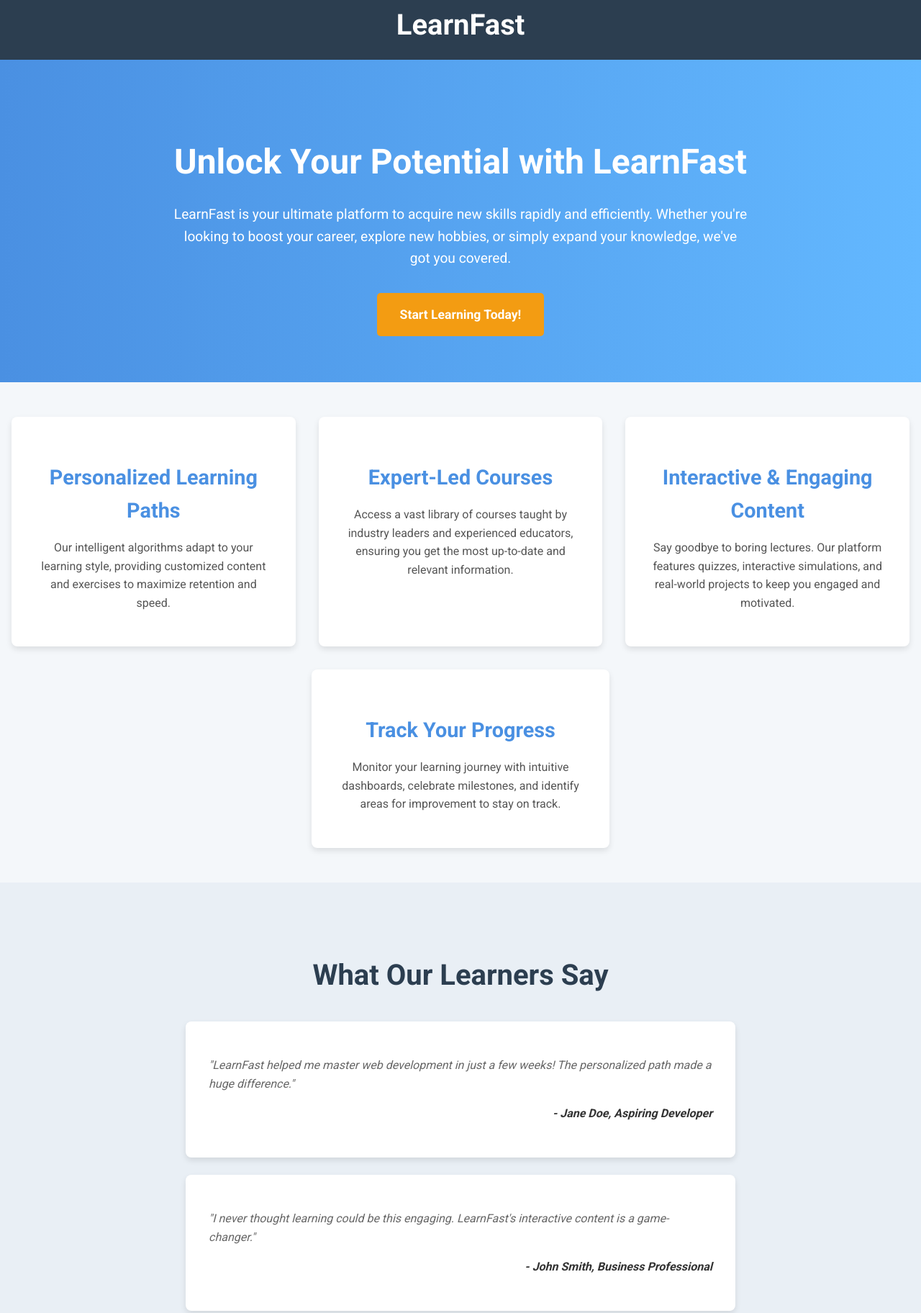
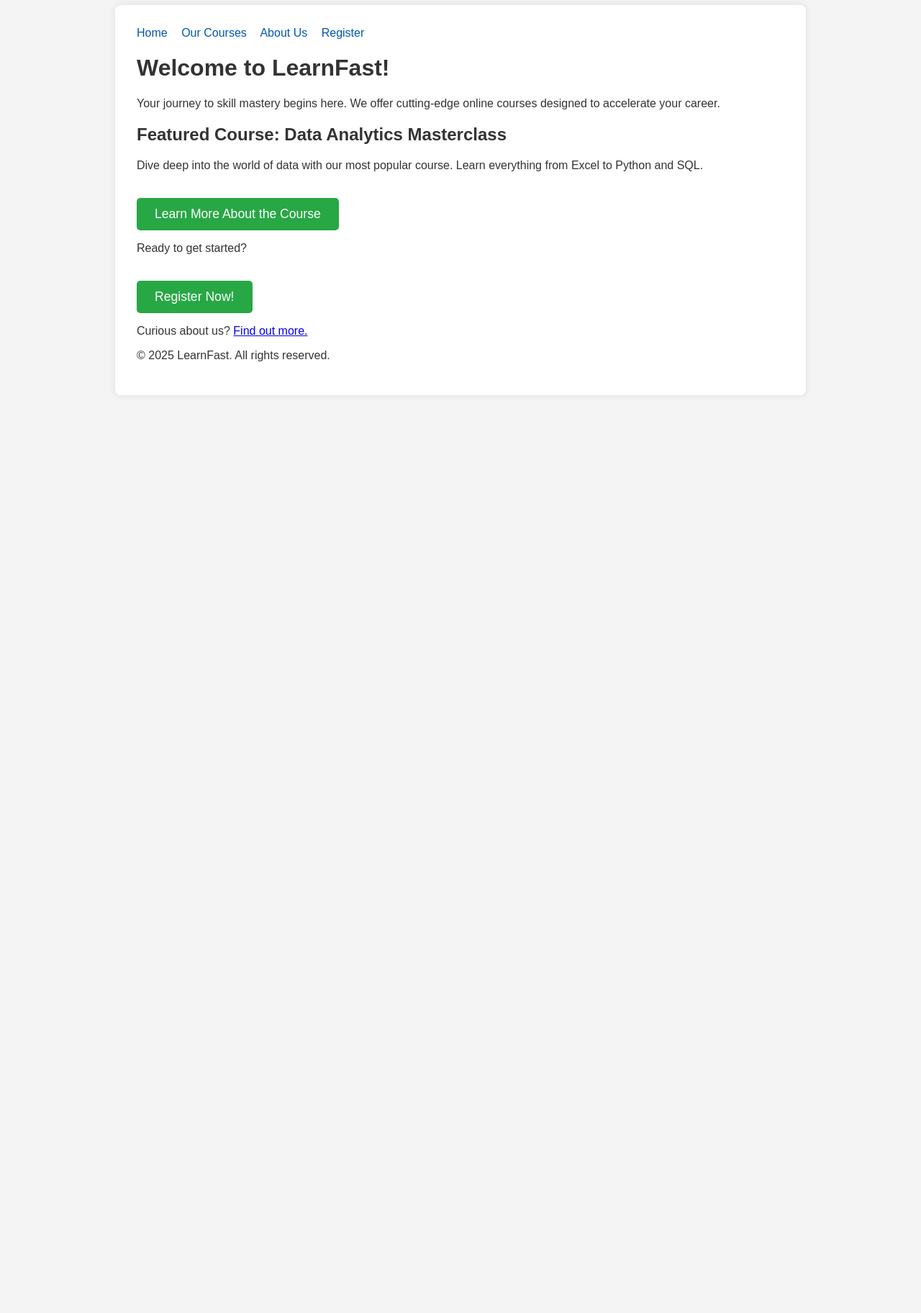
Before and after one commit to Tejal-99/day5ga4, a plain HTML site: page index.html in a window 1280 px wide. Shown: the part 13-1837 px from the top of the page at 72% size. After the commit the page ends 800 px from the top, so only its background shows below. Drawn offline with Linux system fonts and the light colour scheme.

Commit message:
Update index.html

```diff
--- a/index.html
+++ b/index.html
@@ -3,243 +3,60 @@
 <head>
     <meta charset="UTF-8">
     <meta name="viewport" content="width=device-width, initial-scale=1.0">
-    <title>LearnFast - Accelerate Your Learning</title>
-    <link href="https://fonts.googleapis.com/css2?family=Roboto:wght@400;700&display=swap" rel="stylesheet">
+    <title>LearnFast - Your Online Education Partner</title>
+    <script async src="https://www.googletagmanager.com/gtag/js?id=G-G76E2X497W"></script>
+    <script>
+      window.dataLayer = window.dataLayer || [];
+      function gtag(){dataLayer.push(arguments);}
+      gtag('js', new Date());
+      gtag('config', 'G-G76E2X497W');
+    </script>
     <style>
-        /* Basic Reset & Body Styles */
-        body {
-            margin: 0;
-            font-family: 'Roboto', sans-serif;
-            line-height: 1.6;
-            color: #333;
-            background-color: #f4f7fa;
-        }
-
-        /* Header */
-        header {
-            background: #2c3e50;
-            color: #fff;
-            padding: 1rem 0;
-            text-align: center;
-            box-shadow: 0 2px 4px rgba(0,0,0,0.1);
-        }
-
-        header h1 {
-            margin: 0;
-            font-size: 2.5em;
-        }
-
-        /* Hero Section */
-        .hero {
-            background: linear-gradient(to right, #4a90e2, #63b8ff);
-            color: #fff;
-            padding: 4rem 0;
-            text-align: center;
-            animation: fadeIn 1.5s ease-out;
-        }
-
-        .hero h2 {
-            font-size: 3em;
-            margin-bottom: 0.5rem;
-        }
-
-        .hero p {
-            font-size: 1.2em;
-            margin-bottom: 2rem;
-            max-width: 800px;
-            margin-left: auto;
-            margin-right: auto;
-        }
-
+        /* Basic styling from course.html, add as needed */
+        body { font-family: Arial, sans-serif; margin: 0; padding: 20px; background-color: #f4f4f4; color: #333; }
+        .container { max-width: 900px; margin: auto; background: #fff; padding: 30px; border-radius: 8px; box-shadow: 0 0 10px rgba(0, 0, 0, 0.1); }
+        .nav-link { margin-right: 15px; text-decoration: none; color: #0056b3; }
+        .nav-link:hover { text-decoration: underline; }
         .cta-button {
             display: inline-block;
-            background: #f39c12;
+            background-color: #28a745;
             color: #fff;
-            padding: 1rem 2rem;
+            padding: 12px 25px;
             border-radius: 5px;
             text-decoration: none;
-            font-weight: bold;
             font-size: 1.1em;
-            transition: background 0.3s ease;
+            margin-top: 20px;
+            transition: background-color 0.3s ease;
         }
-
-        .cta-button:hover {
-            background: #e67e22;
-        }
-
-        /* Features Section */
-        .features {
-            display: flex;
-            justify-content: center;
-            flex-wrap: wrap;
-            padding: 3rem 1rem;
-            gap: 2rem;
-        }
-
-        .feature-item {
-            background: #fff;
-            padding: 2rem;
-            border-radius: 8px;
-            box-shadow: 0 4px 8px rgba(0,0,0,0.1);
-            text-align: center;
-            flex: 1;
-            min-width: 280px;
-            max-width: 350px;
-            transition: transform 0.3s ease;
-        }
-
-        .feature-item:hover {
-            transform: translateY(-5px);
-        }
-
-        .feature-item h3 {
-            color: #4a90e2;
-            font-size: 1.8em;
-            margin-bottom: 1rem;
-        }
-
-        .feature-item p {
-            font-size: 1em;
-            color: #555;
-        }
-
-        /* Testimonials Section */
-        .testimonials {
-            background: #e9eff5;
-            padding: 4rem 1rem;
-            text-align: center;
-        }
-
-        .testimonials h2 {
-            font-size: 2.5em;
-            color: #2c3e50;
-            margin-bottom: 2rem;
-        }
-
-        .testimonial-card {
-            background: #fff;
-            padding: 2rem;
-            border-radius: 8px;
-            box-shadow: 0 4px 8px rgba(0,0,0,0.1);
-            max-width: 700px;
-            margin: 0 auto 1.5rem auto;
-            font-style: italic;
-            color: #666;
-            text-align: left;
-        }
-
-        .testimonial-card p:last-child {
-            font-weight: bold;
-            text-align: right;
-            margin-top: 1rem;
-            color: #333;
-        }
-
-        /* Call to Action Bottom */
-        .bottom-cta {
-            background: #34495e;
-            color: #fff;
-            padding: 3rem 0;
-            text-align: center;
-        }
-
-        .bottom-cta h2 {
-            font-size: 2.2em;
-            margin-bottom: 1.5rem;
-        }
-
-        /* Footer */
-        footer {
-            background: #2c3e50;
-            color: #fff;
-            text-align: center;
-            padding: 1.5rem 0;
-            font-size: 0.9em;
-        }
-
-        /* Animations */
-        @keyframes fadeIn {
-            from { opacity: 0; transform: translateY(20px); }
-            to { opacity: 1; transform: translateY(0); }
-        }
-
-        /* Responsive Design */
-        @media (max-width: 768px) {
-            .hero h2 {
-                font-size: 2.2em;
-            }
-
-            .hero p {
-                font-size: 1em;
-            }
-
-            .features {
-                flex-direction: column;
-                align-items: center;
-            }
-
-            .feature-item {
-                max-width: 90%;
-            }
-        }
+        .cta-button:hover { background-color: #218838; }
     </style>
 </head>
 <body>
+    <div class="container">
+        <header>
+            <nav>
+                <a href="index.html" class="nav-link">Home</a>
+                <a href="course.html" class="nav-link">Our Courses</a>
+                <a href="about.html" class="nav-link">About Us</a>
+                <a href="register.html" class="nav-link">Register</a>
+            </nav>
+        </header>
 
-    <header>
-        <h1>LearnFast</h1>
-    </header>
+        <h1>Welcome to LearnFast!</h1>
+        <p>Your journey to skill mastery begins here. We offer cutting-edge online courses designed to accelerate your career.</p>
 
-    <main>
-        <section class="hero">
-            <div class="container">
-                <h2>Unlock Your Potential with LearnFast</h2>
-                <p>LearnFast is your ultimate platform to acquire new skills rapidly and efficiently. Whether you're looking to boost your career, explore new hobbies, or simply expand your knowledge, we've got you covered.</p>
-                <a href="#signup" class="cta-button">Start Learning Today!</a>
-            </div>
-        </section>
+        <h2>Featured Course: Data Analytics Masterclass</h2>
+        <p>Dive deep into the world of data with our most popular course. Learn everything from Excel to Python and SQL.</p>
+        <p><a href="course.html" class="cta-button">Learn More About the Course</a></p>
 
-        <section class="features">
-            <div class="feature-item">
-                <h3>Personalized Learning Paths</h3>
-                <p>Our intelligent algorithms adapt to your learning style, providing customized content and exercises to maximize retention and speed.</p>
-            </div>
-            <div class="feature-item">
-                <h3>Expert-Led Courses</h3>
-                <p>Access a vast library of courses taught by industry leaders and experienced educators, ensuring you get the most up-to-date and relevant information.</p>
-            </div>
-            <div class="feature-item">
-                <h3>Interactive & Engaging Content</h3>
-                <p>Say goodbye to boring lectures. Our platform features quizzes, interactive simulations, and real-world projects to keep you engaged and motivated.</p>
-            </div>
-            <div class="feature-item">
-                <h3>Track Your Progress</h3>
-                <p>Monitor your learning journey with intuitive dashboards, celebrate milestones, and identify areas for improvement to stay on track.</p>
-            </div>
-        </section>
+        <p>Ready to get started?</p>
+        <p><a href="register.html" class="cta-button">Register Now!</a></p>
 
-        <section class="testimonials">
-            <h2>What Our Learners Say</h2>
-            <div class="testimonial-card">
-                <p>"LearnFast helped me master web development in just a few weeks! The personalized path made a huge difference."</p>
-                <p>- Jane Doe, Aspiring Developer</p>
-            </div>
-            <div class="testimonial-card">
-                <p>"I never thought learning could be this engaging. LearnFast's interactive content is a game-changer."</p>
-                <p>- John Smith, Business Professional</p>
-            </div>
-        </section>
+        <p>Curious about us? <a href="about.html">Find out more.</a></p>
 
-        <section class="bottom-cta" id="signup">
-            <h2>Ready to Accelerate Your Learning?</h2>
-            <p>Join thousands of successful learners who are achieving their goals with LearnFast.</p>
-            <a href="#" class="cta-button">Sign Up for Free!</a>
-        </section>
-    </main>
-
-    <footer>
-        <p>&copy; 2025 LearnFast. All rights reserved.</p>
-    </footer>
-
+        <footer>
+            <p>&copy; 2025 LearnFast. All rights reserved.</p>
+        </footer>
+    </div>
 </body>
 </html>
```
